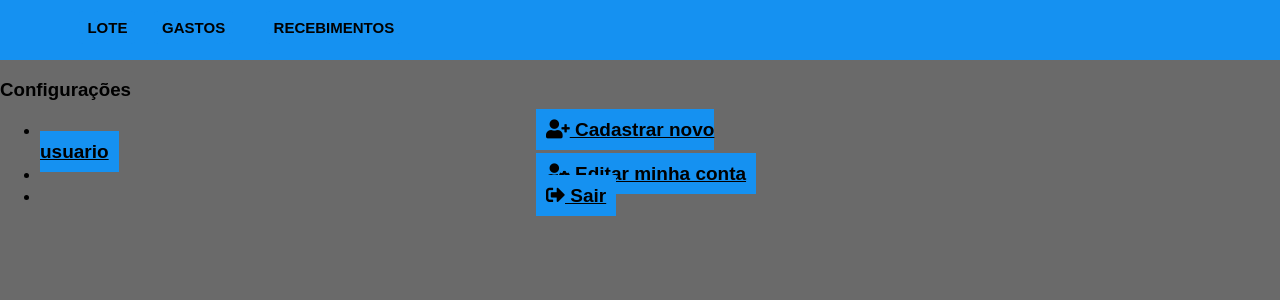
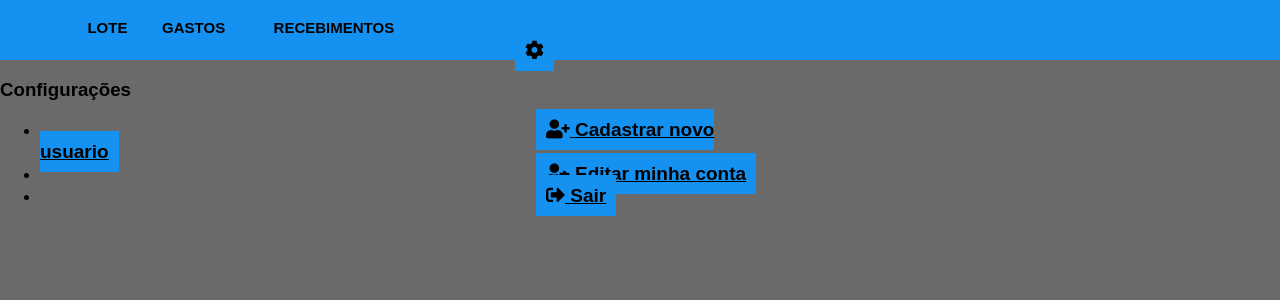
Before and after one commit to vinibmittmann/Projeto-Integrador, a PHP site: page /views/configuracoes.php in a window 1280 px wide. Shown: the top 300 px of the page. Run offline with PHP 8.4, Linux system fonts and the light colour scheme; some libraries are stand-ins or nearby versions.

Commit message:
mudanças

```diff
--- a/includes/header.php
+++ b/includes/header.php
@@ -25,7 +25,7 @@
             <li><a href="../../controller/gastosController.php?acao=adiciona">Gastos</a></li>
             <li><a href="../../controller/recebimentosController.php?acao=adiciona">Recebimentos</a></li>
         </ul>
-        <!-- <a class="icone-configuracoes" href="../views/configuracoes.php"><i class="fas fa-cog"></i></a> -->
+        <a class="icone-configuracoes" href="../views/configuracoes.php"><i class="fas fa-cog"></i></a>
     </header>
-<!-- <script src="../js/header.js"></script> -->
+<script src="../js/header.js"></script>
 </body>
```
